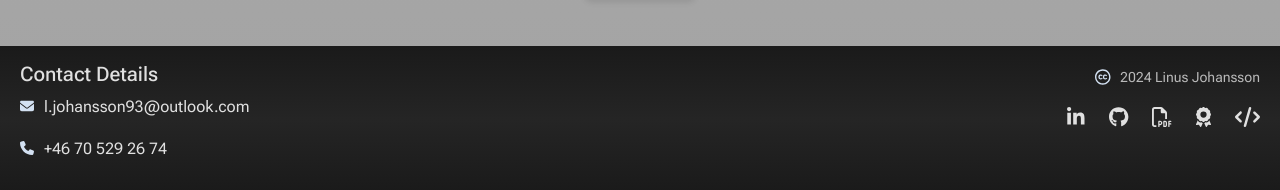
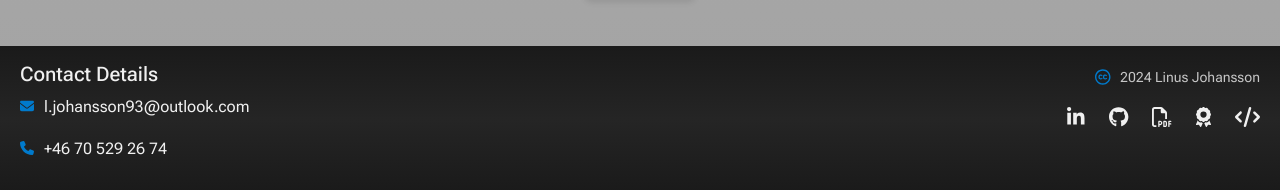
Before and after one commit to j0hanz/j0hanz-portfolio, a React (Create React App) app: page / in a window 1280 px wide. Shown: the part 4558-4748 px from the top of the page. Built offline with nearby package versions, Linux system fonts and the light colour scheme.

Commit message:
Refactor footer styles for improved readability and accessibility

```diff
--- a/src/components/styles/Footer.module.css
+++ b/src/components/styles/Footer.module.css
@@ -3,25 +3,26 @@
 }
 
 .footerIcon {
-  color: #d3e1f2;
+  color: #007acc;
   margin-right: 10px;
+  transition: color 0.3s ease;
 }
 
 .footerLink {
-  color: #e0e0e0;
-  transition: all 0.3s ease;
+  color: #f0f0f0;
+  transition: color 0.3s ease;
 }
 
 .footerLinkHeader {
-  color: #e0e0e0;
+  color: #f0f0f0;
 }
 
 .footerLink:hover {
-  color: #e0e0e069;
+  color: #66b2ff;
 }
 
 .copyrightText {
-  color: #e0e0e0;
+  color: #f0f0f0;
   opacity: 0.8;
 }
 
```
